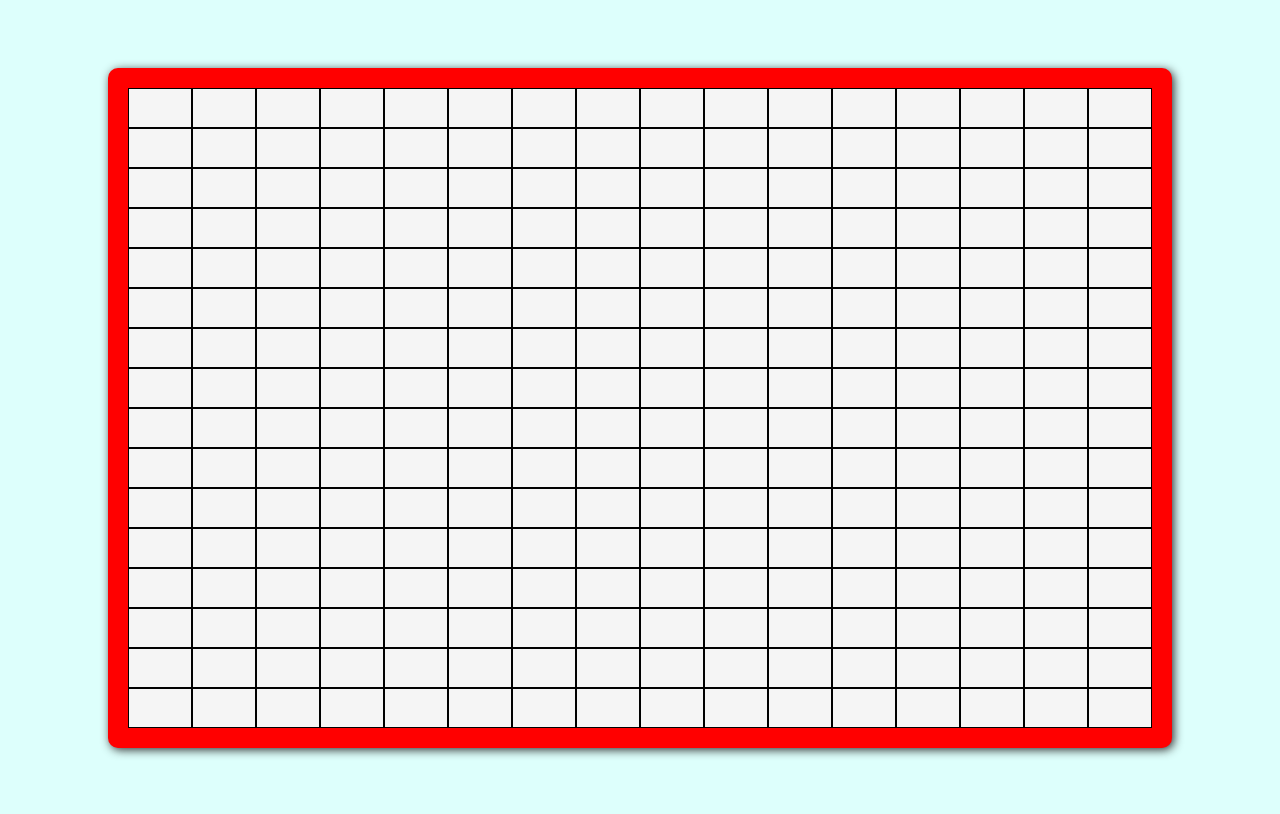
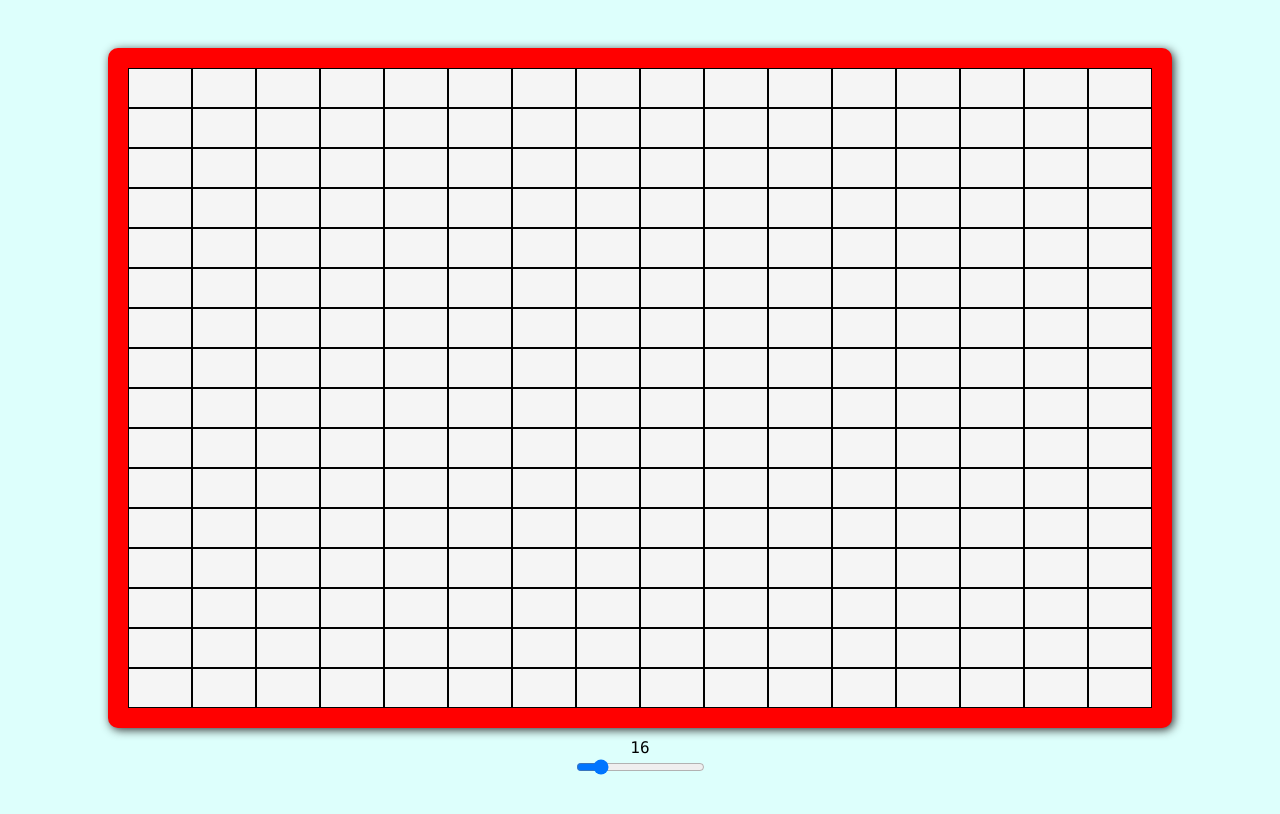
Before and after one commit to tyc007/Etch-A-Sketch, a plain HTML site: page index.html in a window 1280 px wide. Drawn offline with Linux system fonts and the light colour scheme.

Commit message:
slider for size but no logic yet

```diff
--- a/index.html
+++ b/index.html
@@ -9,6 +9,7 @@
 </head>
 <body>
     <div id="container"></div>
+    <div id="controls"></div>
 </body>
 <script type="module" src="script.js"></script>
 </html>
--- a/script.js
+++ b/script.js
@@ -1,6 +1,7 @@
-const GRID_ROWS = 16;
-const GRID_COLS = 16;
+let gridRows = 16;
+let gridCols = 16;
 const container = document.getElementById('container');
+const controls = document.getElementById('controls');
 
 
 function createGrid(rows,cols){
@@ -18,5 +19,22 @@ function paint(e){
     e.target.style.backgroundColor = 'lightblue';
 }
 
-createGrid(GRID_ROWS, GRID_COLS);
-//createHoverEffect();
+function createSizeSlider(){
+    let sliderValue = document.createElement("div");
+    sliderValue.textContent = gridRows;
+
+    let slider = document.createElement("input");
+    slider.id = "sizeSlider";
+    slider.type = "range";
+    slider.min = "1";
+    slider.max = "100";
+    slider.value = gridRows;
+
+    slider.addEventListener("input", () => sliderValue.textContent = slider.value );
+
+    controls.appendChild(sliderValue);
+    controls.appendChild(slider);
+}
+
+createGrid(gridRows, gridCols);
+createSizeSlider();
--- a/styles.css
+++ b/styles.css
@@ -6,6 +6,7 @@
 
 body {
     display: flex;
+    flex-direction: column;
     align-items: center;
     justify-content: center;
     text-align: center;
@@ -30,4 +31,5 @@ body {
     box-shadow: 2px 2px 10px #333;
     padding: 20px;
     background-color: red;
+    margin: 10px;
 }
```
